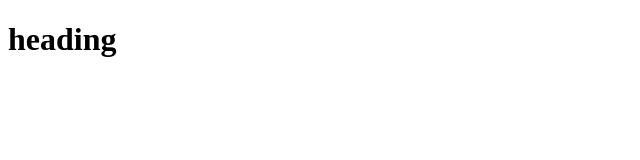
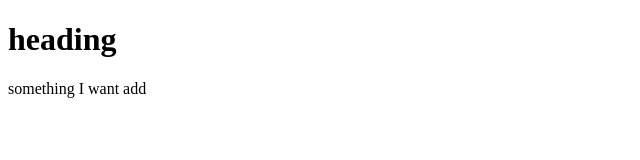
Before and after one commit to NavyaNiranjani2008/sample, a plain HTML site: page index.html in a window 1280 px wide. Shown: the whole page, without its empty margins (0-640 px from the left). Drawn offline with Linux system fonts and the light colour scheme.

Commit message:
Update index.html

```diff
--- a/index.html
+++ b/index.html
@@ -7,5 +7,6 @@
 </head>
 <body>
     <h1>heading</h1>
+    something I want add
 </body>
 </html>
```
